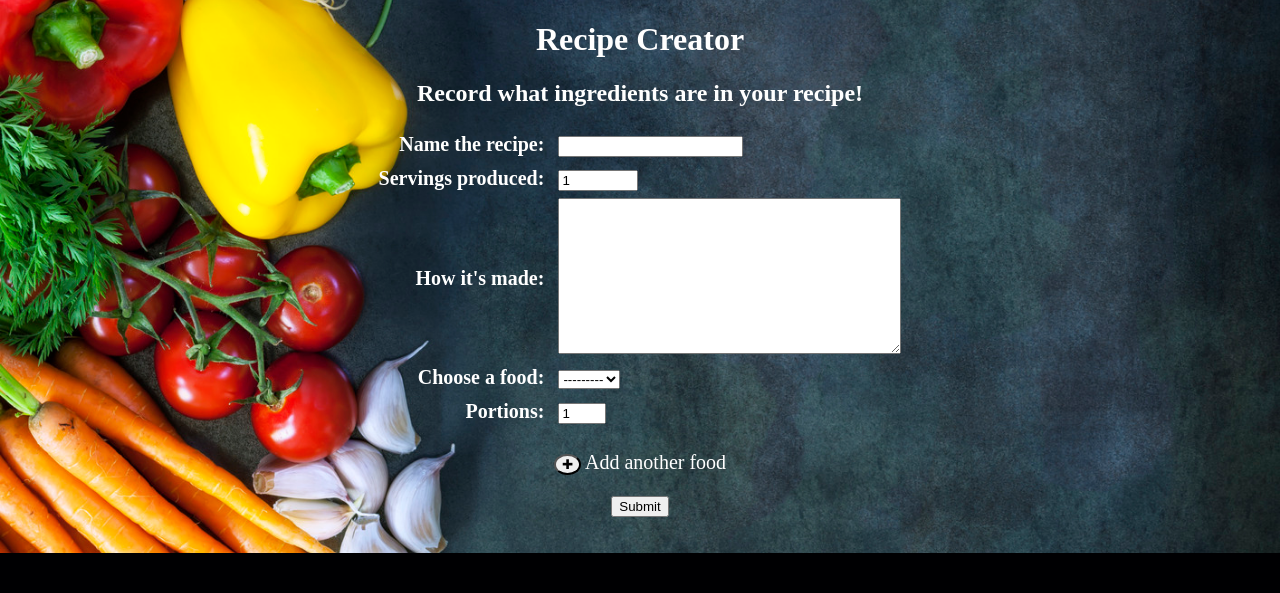
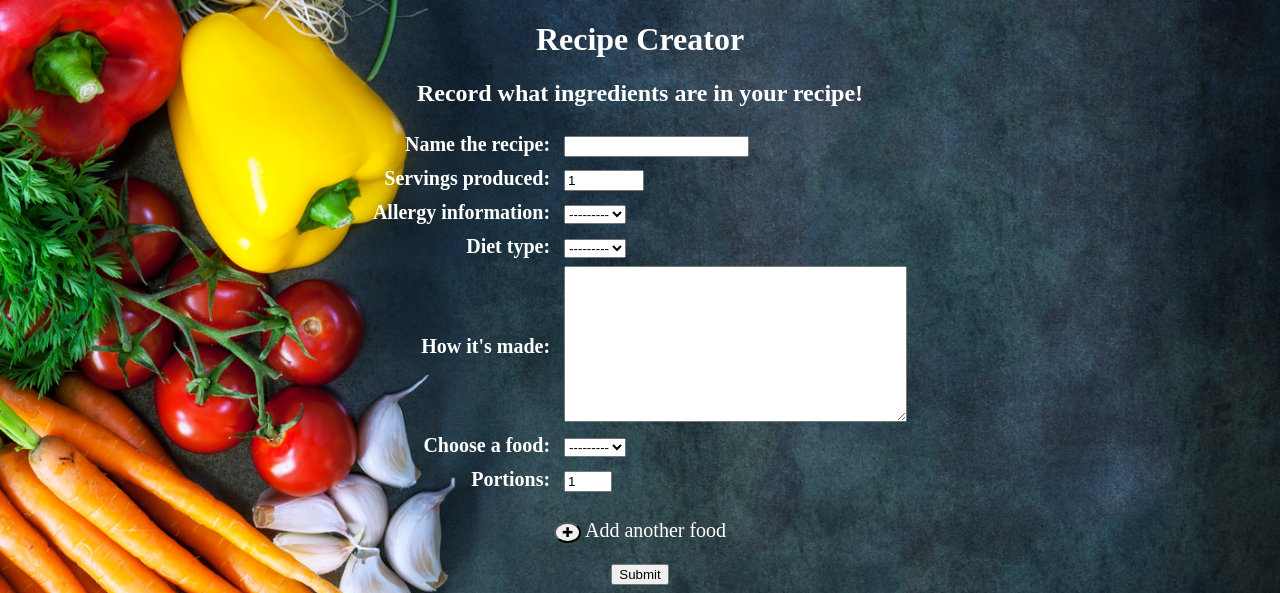
Before and after one commit to COSC481W-2020Fall/cosc481w-581-2020-fall-nutrition-helper, a Django app: page /nutrihacker/recipe/create/ in a window 1280 px wide. Shown: the part 247-840 px from the top of the page. Before the commit the page ends 800 px from the top, so only its background shows below. Run offline with Django 3.2, Linux system fonts and the light colour scheme; the visitor is signed in with stand-in values (Sample User, id 1); data that the repository does not hold is empty.

Commit message:
Added options for allergy and diet into recipe creation and the display in recipe details.

```diff
--- a/project/nutrihacker/forms.py
+++ b/project/nutrihacker/forms.py
@@ -99,35 +99,37 @@ class LogForm(forms.Form):
 # form for users to log their recipes
 class RecipeForm(forms.Form):
     # form fields
-	name = forms.CharField(label="Name the recipe", max_length=50, strip=True, required=True)
-	servingsProduced = forms.DecimalField(label="Servings produced", decimal_places=2, min_value=0, max_value=99, initial=1, required=True)
-	instruction = forms.CharField(label="How it's made", widget=forms.Textarea)
-	food1 = forms.ModelChoiceField(
-		label="Choose a food", queryset=Food.objects.all(), widget=autocomplete.ModelSelect2(url='nutrihacker:food_autocomplete'),
-		required=True
-	)
-	portions1 = forms.DecimalField(label="Portions", decimal_places=2, min_value=0, max_value=99, initial=1, required=True)
-	# hidden field that keeps track of how many extra fields have been added
-	extra_field_count = forms.CharField(widget=forms.HiddenInput())
+    name = forms.CharField(label="Name the recipe", max_length=50, strip=True, required=True)
+    servingsProduced = forms.DecimalField(label="Servings produced", decimal_places=2, min_value=0, max_value=99, initial=1, required=True)
+    allergy = forms.ModelChoiceField(label="Allergy information", queryset=Allergy.objects.all())
+    diet = forms.ModelChoiceField(label="Diet type", queryset=DietPreference.objects.all())
+    instruction = forms.CharField(label="How it's made", widget=forms.Textarea)
+    food1 = forms.ModelChoiceField(
+        label="Choose a food", queryset=Food.objects.all(), widget=autocomplete.ModelSelect2(url='nutrihacker:food_autocomplete'),
+        required=True
+    )
+    portions1 = forms.DecimalField(label="Portions", decimal_places=2, min_value=0, max_value=99, initial=1, required=True)
+    # hidden field that keeps track of how many extra fields have been added
+    extra_field_count = forms.CharField(widget=forms.HiddenInput())
 
-	portions1.widget.attrs.update({'step': 'any', 'style': 'width: 48px'})
+    portions1.widget.attrs.update({'step': 'any', 'style': 'width: 48px'})
 
-	# override __init__ to create dynamic number of food and portions fields
-	def __init__(self, *args, **kwargs):
-		# get number of extra fields from kwargs
-		extra_fields = kwargs.pop('extra', 0)
+    # override __init__ to create dynamic number of food and portions fields
+    def __init__(self, *args, **kwargs):
+        # get number of extra fields from kwargs
+        extra_fields = kwargs.pop('extra', 0)
 
-		super(RecipeForm, self).__init__(*args, **kwargs)
-		self.fields['extra_field_count'].initial = extra_fields
+        super(RecipeForm, self).__init__(*args, **kwargs)
+        self.fields['extra_field_count'].initial = extra_fields
 
-		# add extra fields
-		for i in range(int(extra_fields)):
-			food_field = 'food%s' % (i+2)
-			portions_field = 'portions%s' % (i+2)
+        # add extra fields
+        for i in range(int(extra_fields)):
+            food_field = 'food%s' % (i+2)
+            portions_field = 'portions%s' % (i+2)
 
-			self.fields[food_field] = forms.ModelChoiceField(label="Choose a food", queryset=Food.objects.all(),
-				widget=autocomplete.ModelSelect2(url='nutrihacker:food_autocomplete'), required=True
-			)
-			self.fields[portions_field] = forms.DecimalField(label="Portions", decimal_places=2, min_value=0,
-				max_value=99, initial=1, required=True
-			)
+            self.fields[food_field] = forms.ModelChoiceField(label="Choose a food", queryset=Food.objects.all(),
+                widget=autocomplete.ModelSelect2(url='nutrihacker:food_autocomplete'), required=True
+            )
+            self.fields[portions_field] = forms.DecimalField(label="Portions", decimal_places=2, min_value=0,
+                max_value=99, initial=1, required=True
+            )
--- a/project/nutrihacker/models.py
+++ b/project/nutrihacker/models.py
@@ -296,87 +296,92 @@ class MealFood(models.Model):
 		return total
 
 class Recipe(models.Model):
-	user = models.ForeignKey(User, on_delete=models.CASCADE)
-	name = models.CharField(max_length=50, default="Custom Recipe")
-	is_public = models.BooleanField(default=False)
-	created_at = models.DateTimeField(default=datetime.now)
-	instruction = models.TextField(default="")
-	servingsProduced = models.DecimalField(max_digits=5, decimal_places=2, default=1)
+    user = models.ForeignKey(User, on_delete=models.CASCADE)
+    name = models.CharField(max_length=50, default="Custom Recipe")
+    is_public = models.BooleanField(default=False)
+    created_at = models.DateTimeField(default=datetime.now)
+    instruction = models.TextField(default="")
+    servingsProduced = models.DecimalField(max_digits=5, decimal_places=2, default=1)
+    allergy = models.ForeignKey(Allergy, on_delete=models.CASCADE, null=True)
+    diet = models.ForeignKey(DietPreference, on_delete=models.CASCADE, null=True)
 
-	@classmethod
-	def create(cls, user, name, servingsProduced, instruction):
-		recipe = cls(user=user, name=name, servingsProduced=servingsProduced, instruction=instruction)
-		return recipe
+    @classmethod
+    def create(cls, user, name, servingsProduced, instruction):
+        recipe = cls(user=user, name=name, servingsProduced=servingsProduced, instruction=instruction)
+        return recipe
 
-	def __str__(self):
-		return str(self.user.username) + "'s " + str(self.name)
+    def __str__(self):
+        return str(self.user.username) + "'s " + str(self.name)
 
-	# calculates total nutrition information of the recipe
-	def get_total(self):
-		total = {
-			'calories':0,
-			'totalFat':0,
-			'cholesterol':0,
-			'sodium':0,
-			'totalCarb':0,
-			'protein':0
-		}
+    # calculates total nutrition information of the recipe
+    def get_total(self):
+        total = {
+            'calories':0,
+            'totalFat':0,
+            'cholesterol':0,
+            'sodium':0,
+            'totalCarb':0,
+            'protein':0
+        }
 
-		# gets list of recipe foods in current recipe
-		recipe_food_list = RecipeFood.objects.filter(recipe_log__id=self.id)
+        # gets list of recipe foods in current recipe
+        recipe_food_list = RecipeFood.objects.filter(recipe_log__id=self.id)
 
-		# for each meal food
-		for r_food in recipe_food_list:
-			# gets total nutrients for each food
-			nutrients = r_food.get_total()
-			# total the nutrients
-			for key in nutrients:
-				total[key] += nutrients[key]
+        # for each meal food
+        for r_food in recipe_food_list:
+            # gets total nutrients for each food
+            nutrients = r_food.get_total()
+            # total the nutrients
+            for key in nutrients:
+                total[key] += nutrients[key]
 
-		# chops all unnecessary zeros
-		for key in total:
-			total[key] = chop_zeros(total[key])
+        # chops all unnecessary zeros
+        for key in total:
+            total[key] = chop_zeros(total[key])
 
-		return total
-
+        return total
+    def set_allergy(self, value):
+        self.allergy = value
+    def set_diet(self, value):
+        self.diet = value
 
 class RecipeFood(models.Model):
-	recipe = models.ForeignKey(Recipe, on_delete=models.CASCADE)
-	food = models.ForeignKey(Food, on_delete=models.CASCADE)
-	portions = models.DecimalField(max_digits=5, decimal_places=2, default=1)
+    recipe = models.ForeignKey(Recipe, on_delete=models.CASCADE)
+    food = models.ForeignKey(Food, on_delete=models.CASCADE)
+    portions = models.DecimalField(max_digits=5, decimal_places=2, default=1)
 
-	@classmethod
-	def create(cls, recipe, food, portions):
-		recipe_food = cls(recipe=recipe, food=food, portions=portions)
-		return recipe_food
+    @classmethod
+    def create(cls, recipe, food, portions):
+        recipe_food = cls(recipe=recipe, food=food, portions=portions)
+        return recipe_food
 
-	def __str__(self):
-		return  self.recipe.user.username + "'s " + self.recipe.name + " - " + self.food.name + ", " + str(self.portions)
+    def __str__(self):
+        return  self.recipe.user.username + "'s " + self.recipe.name + " - " + self.food.name + ", " + str(self.portions)
 
-	# calculates total nutrition of the recipe food
-	def get_total(self):
-		total = {
-			'calories':0,
-			'totalFat':0,
-			'cholesterol':0,
-			'sodium':0,
-			'totalCarb':0,
-			'protein':0
-		}
+    # calculates total nutrition of the recipe food
+    def get_total(self):
+        total = {
+            'calories':0,
+            'totalFat':0,
+            'cholesterol':0,
+            'sodium':0,
+            'totalCarb':0,
+            'protein':0
+        }
 
-		# gets the nutrients for single serving of the food
-		nutrients = self.food.get_nutrients()
+        # gets the nutrients for single serving of the food
+        nutrients = self.food.get_nutrients()
 
-		# for each nutrient
-		for key in nutrients:
-			# adds the food's nutrients times the portion size
-			total[key] += nutrients[key] * self.portions
+        # for each nutrient
+        for key in nutrients:
+            # adds the food's nutrients times the portion size
+            total[key] += nutrients[key] * self.portions
 
-		# chops all unnecessary zeros
-		for key in total:
-			total[key] = chop_zeros(total[key])
+        # chops all unnecessary zeros
+        for key in total:
+            total[key] = chop_zeros(total[key])
 
-		return total
+        return total
 
 
 
--- a/project/nutrihacker/views.py
+++ b/project/nutrihacker/views.py
@@ -412,6 +412,8 @@ class RecordRecipeView(FormView):
         servingsProduced = form.cleaned_data.get('servingsProduced')
         instruction = form.cleaned_data.get('instruction')
         name = form.cleaned_data.get('name')
+        diet = form.cleaned_data.get('diet')
+        allergy = form.cleaned_data.get('allergy')
         # get number of foods in form
         food_number = int(form.cleaned_data.get('extra_field_count')) + 1
 
@@ -426,6 +428,9 @@ class RecordRecipeView(FormView):
 
         recipe = Recipe.create(self.request.user, name, servingsProduced, instruction)
         recipe.save()
+        recipe.allergy = allergy
+        recipe.diet = diet
+        recipe.save()
 
         # creates a recipe food for each food for this recipe
         for i in range(1, food_number+1):
```
Also changed, not shown: project/nutrihacker/templates/nutrihacker/recipe/detail_recipe.html (+20 -0 lines), project/nutrihacker/tests/test_profile_model.py (added, +27 -0 lines), project/nutrihacker/tests/test_update_profile_veiw.py (added, +14 -0 lines), project/nutrihacker/migrations/0014_auto_20201026_0930.py (added), project/nutrihacker/migrations/0015_auto_20201026_0930.py (added), project/nutrihacker/migrations/0016_auto_20201026_0959.py (added), project/nutrihacker/migrations/0017_auto_20201026_1006.py (added).
